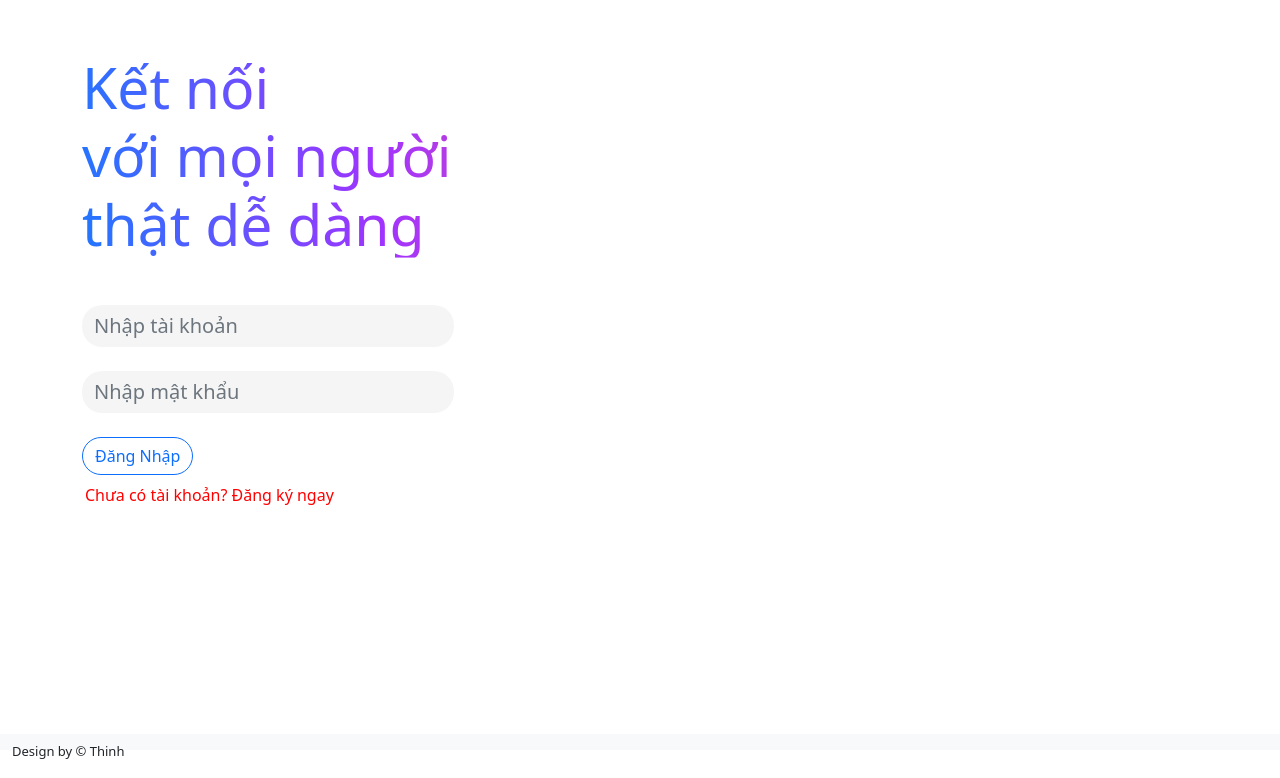
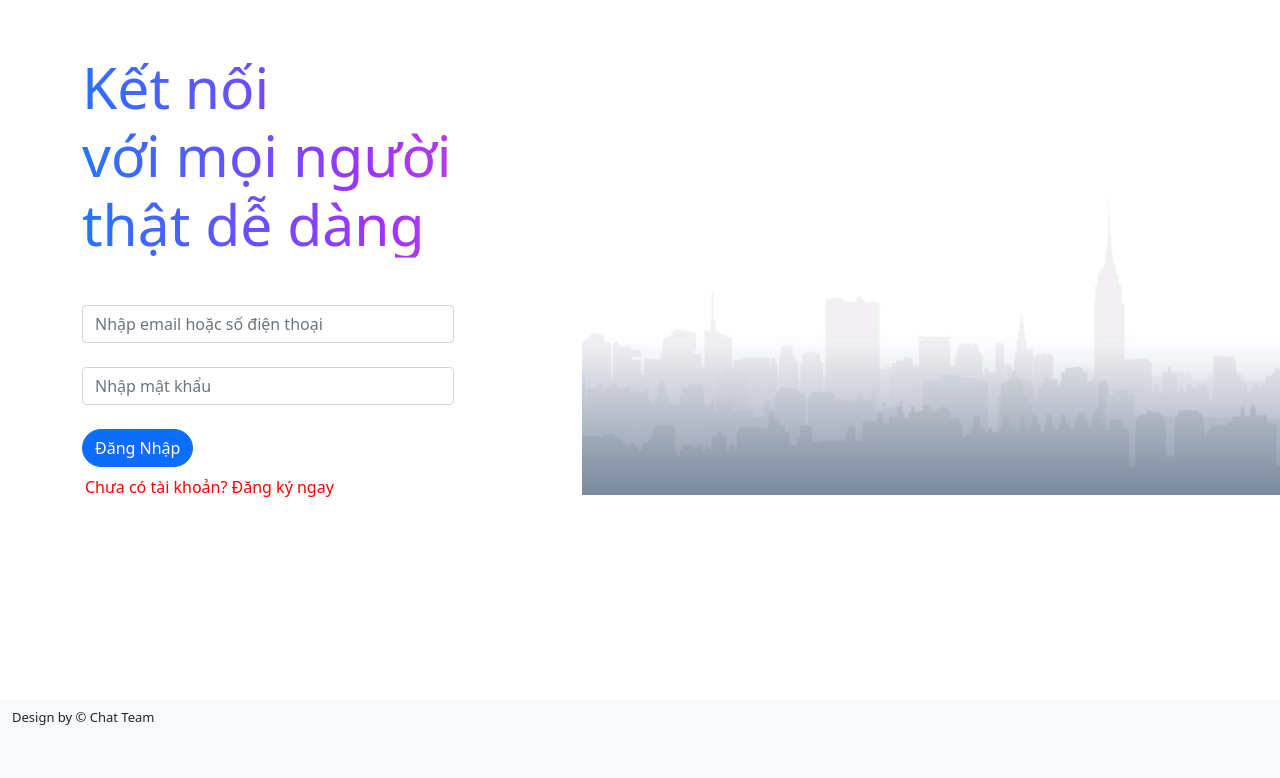
Before and after one commit to dopagovn/learning, a PHP site: page / in a window 1280 px wide. Shown: the part 50-828 px from the top of the page. After the commit the page ends 775 px from the top, so only its background shows below. Run offline with PHP 8.4, Linux system fonts and the light colour scheme.

```diff
--- a/backend/footer.php
+++ b/backend/footer.php
@@ -4,7 +4,7 @@
 <script src="./frontend/bootstrap/js/bootstrap.bundle.min.js"></script>
   <nav class="footer navbar navbar-light bg-light">
       <div class="container-fluid">
-        <p style="font-size: small;">Design by &copy; Thinh</p>
+        <p style="font-size: small;">Design by &copy; Chat Team</p>
       </div>
   </nav>
 </body>
--- a/backend/top.php
+++ b/backend/top.php
@@ -14,6 +14,5 @@
 
     <!--Add Boostrap CSS-->
     <link href="./frontend/bootstrap/css/bootstrap.min.css" rel="stylesheet">
-    <link href="./frontend/style.css" rel="stylesheet">
 </head>
 <body>
--- a/frontend/style.css
+++ b/frontend/index.css
@@ -32,7 +32,7 @@ body{
     position:absolute;
     bottom:0;
     width:100%;
-    height: 10px;
+    height: 50px;
 }
 
 .login-form{
@@ -69,3 +69,10 @@ body{
     color: red;
     padding-left: 3px;
 }
+
+img.preview{
+    width: 700px;
+    height: 100%;
+    margin-top: -40%;
+    margin-left: 500px;
+}
--- a/index.php
+++ b/index.php
@@ -1,8 +1,9 @@
 <?php
     require './backend/web_config.php';
     load_top();
-    load_footer();
 ?>
+<!-- Index CSS -->
+<link href="./frontend/index.css" rel="stylesheet">
 
 <nav class="navbar fixed-top navbar-expand-lg navbar-light bg-light">
             <div class="container-fluid justify-content-start">
@@ -18,10 +19,18 @@
         <h2 id="about">Kết nối<br>với mọi người <br>thật dễ dàng</br></h2>
         <div class="login-form col-4">
             <form method="$_POST" action="./chat.php">
-                <input id="username" class="form-control" type="text" placeholder="Nhập tài khoản"><br>
-                <input id="password" class="form-control" type="password" placeholder="Nhập mật khẩu"><br>
-                <input class="btnLogin btn btn-outline-primary" type="button" name="" value="Đăng Nhập"><br>
+                <input id="txtUser" class="form-control" type="text" placeholder="Nhập email hoặc số điện thoại"><br>
+                <input id="txtPass" class="form-control" type="password" placeholder="Nhập mật khẩu"><br>
+                <input class="btnLogin btn btn-primary" type="button" name="login" value="Đăng Nhập"><br>
             </form>
         </div>
             <a href="./register.php" class="reg-link nav-link">Chưa có tài khoản? Đăng ký ngay</a>
+
+
+            <img class="preview" src="./frontend/img/background.jpeg" alt="Preview">
 </div>
+
+
+
+
+<?php load_footer(); ?>
```
Also changed, not shown: backend/login.ini.php (added, +11 -0 lines), backend/mysql_config.php (+28 -8 lines), register.php (+9 -9 lines), frontend/img/Savin-NY-Website-Background-Web.jpeg (deleted), frontend/img/background.jpeg, 1 other file.
